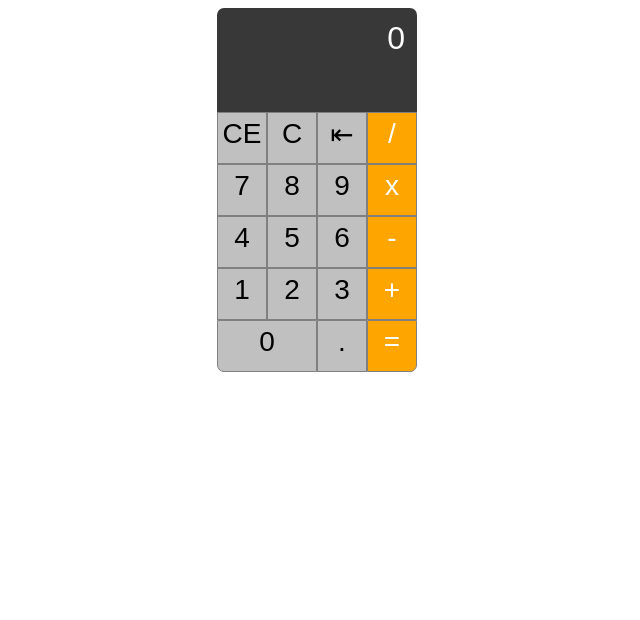
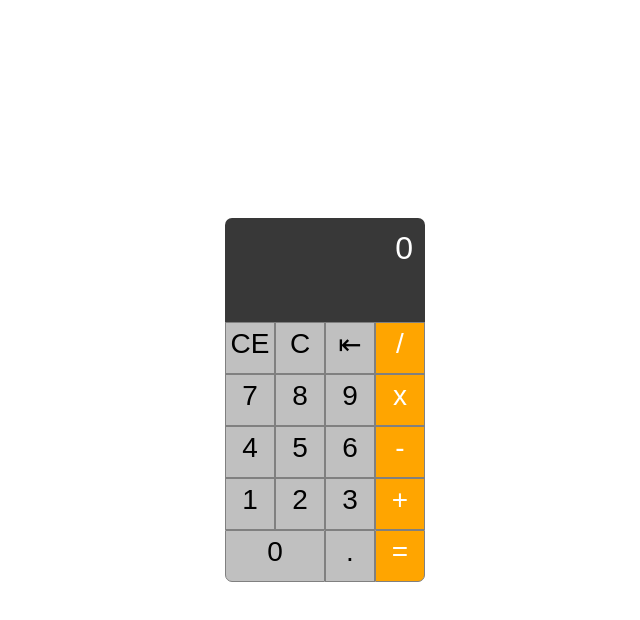
Before and after one commit to maisterkm/web-calculator, a plain HTML site: page index.html in a window 1280 px wide. Shown: the whole page, without its empty margins (323-963 px from the left). Drawn offline with Linux system fonts and the light colour scheme.

Commit message:
Center vertically

```diff
--- a/style.css
+++ b/style.css
@@ -49,4 +49,8 @@
 #calc-parent {
     margin-left: calc(50% - 100px);
     font-family: "Arial";
+    position: absolute;
+    top: 50%;
+    -ms-transform: translateY(-50%);
+    transform: translateY(-50%);
 }
```
